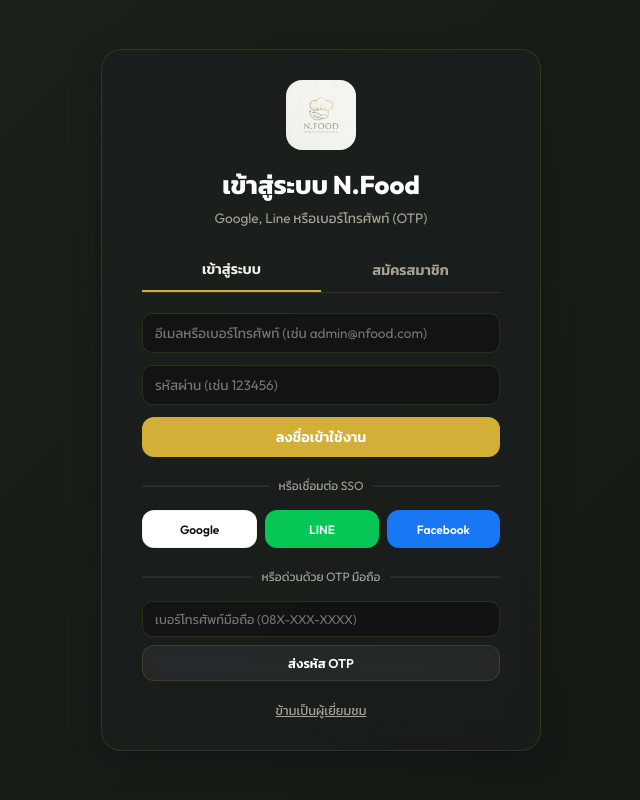
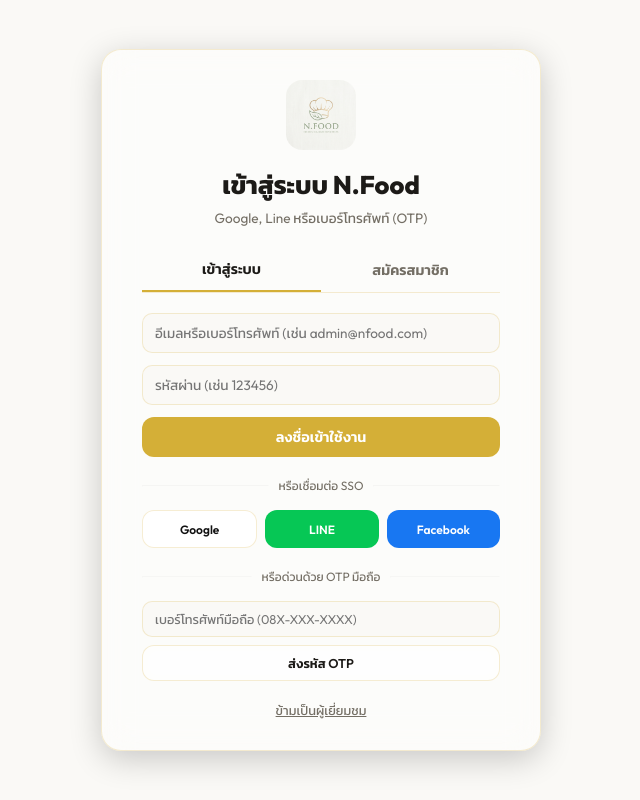
Before and after one commit to jatupattarachait-boop/New-Food, a React (Vite) app: page / in a window 1280 px wide. Shown: the top 800 px of the page, without its empty margins (319-959 px from the left). Built offline with nearby package versions, Linux system fonts and the light colour scheme.

Commit message:
design: set default theme to White-Gold and style components for clean light background

```diff
--- a/src/App.jsx
+++ b/src/App.jsx
@@ -262,7 +262,7 @@
 ];
 
 export default function App() {
-  const [theme, setTheme] = useState('dark');
+  const [theme, setTheme] = useState('light');
   const [language, setLanguage] = useState('th');
   const [activeTab, setActiveTab] = useState(() => localStorage.getItem('nfood_active_tab') || 'home');
   const [showLangMenu, setShowLangMenu] = useState(false);
@@ -956,14 +956,14 @@
   };
 
   return (
-    <div className={`app-container ${theme === 'light' ? 'light-mode' : ''} ${isRTL ? 'rtl-layout' : ''}`}>
+    <div className={`app-container ${theme === 'dark' ? 'dark-mode' : ''} ${isRTL ? 'rtl-layout' : ''}`}>
 
       {/* 1. ล็อกอินโมดอลบังคับ (Authentication Screen) */}
       {showLoginModal && (
-        <div className="cooking-modal" style={{ display: 'flex', zIndex: 1001, background: 'linear-gradient(135deg, #1b231c, #111812)', justifyContent: 'center', alignItems: 'center' }}>
+        <div className="cooking-modal" style={{ display: 'flex', zIndex: 1001, background: 'var(--bg-primary)', justifyContent: 'center', alignItems: 'center' }}>
           <div className="glass-card" style={{ maxWidth: '440px', width: '100%', padding: '30px 40px', textAlign: 'center', border: '1px solid var(--border-card)', maxHeight: '95vh', overflowY: 'auto' }}>
             <img src="/New-Food/nfood_lux_logo.png" alt="N.Food Logo" style={{ margin: '0 auto 16px auto', width: '70px', height: '70px', borderRadius: '16px', objectFit: 'cover', display: 'block' }} />
-            <h2 style={{ fontSize: '1.6rem', fontWeight: 800, marginBottom: '4px', color: 'white' }}>{t.loginTitle}</h2>
+            <h2 style={{ fontSize: '1.6rem', fontWeight: 800, marginBottom: '4px', color: 'var(--color-text-main)' }}>{t.loginTitle}</h2>
             <p style={{ color: 'var(--color-text-muted)', marginBottom: '20px', fontSize: '0.85rem' }}>{t.loginSubtitle}</p>
 
             {/* แท็บสลับหน้าจอ */}
@@ -995,7 +995,7 @@
                       value={loginEmail}
                       onChange={(e) => setLoginEmail(e.target.value)}
                       className="form-input"
-                      style={{ width: '100%', height: '40px', background: 'rgba(0,0,0,0.3)', color: 'white', fontSize: '0.85rem' }}
+                      style={{ width: '100%', height: '40px', fontSize: '0.85rem' }}
                       required
                     />
                   </div>
@@ -1006,7 +1006,7 @@
                       value={loginPassword}
                       onChange={(e) => setLoginPassword(e.target.value)}
                       className="form-input"
-                      style={{ width: '100%', height: '40px', background: 'rgba(0,0,0,0.3)', color: 'white', fontSize: '0.85rem' }}
+                      style={{ width: '100%', height: '40px', fontSize: '0.85rem' }}
                       required
                     />
                   </div>
@@ -1049,9 +1049,9 @@
                       onChange={(e) => setPhone(e.target.value)}
                       placeholder="เบอร์โทรศัพท์มือถือ (08X-XXX-XXXX)"
                       className="form-input"
-                      style={{ width: '100%', height: '36px', border: '1px solid var(--border-card)', background: 'rgba(0,0,0,0.3)', color: 'white', fontSize: '0.8rem' }}
+                      style={{ width: '100%', height: '36px', fontSize: '0.8rem' }}
                     />
-                    <button type="submit" className="control-btn" style={{ justifyContent: 'center', height: '36px', background: 'rgba(255,255,255,0.05)', color: 'white', fontSize: '0.8rem' }}>
+                    <button type="submit" className="control-btn" style={{ justifyContent: 'center', height: '36px', fontSize: '0.8rem' }}>
                       {t.sendOtp}
                     </button>
                   </form>
@@ -1064,7 +1064,7 @@
                       maxLength={6}
                       placeholder="กรอก OTP 6 หลัก (123456)"
                       className="form-input"
-                      style={{ width: '100%', height: '36px', border: '1px solid var(--border-card)', background: 'rgba(0,0,0,0.3)', color: 'white', textAlign: 'center', fontSize: '0.95rem', letterSpacing: 4 }}
+                      style={{ width: '100%', height: '36px', textAlign: 'center', fontSize: '0.95rem', letterSpacing: 4 }}
                     />
                     <button type="submit" className="control-btn" style={{ justifyContent: 'center', height: '36px', background: 'var(--color-accent)', color: 'white', border: 'none', fontSize: '0.8rem' }}>
                       {t.submit}
@@ -1082,7 +1082,7 @@
                     value={regName}
                     onChange={(e) => setRegName(e.target.value)}
                     className="form-input"
-                    style={{ width: '100%', height: '40px', background: 'rgba(0,0,0,0.3)', color: 'white', fontSize: '0.85rem' }}
+                    style={{ width: '100%', height: '40px', fontSize: '0.85rem' }}
                     required
                   />
                 </div>
@@ -1093,7 +1093,7 @@
                     value={regEmail}
                     onChange={(e) => setRegEmail(e.target.value)}
                     className="form-input"
-                    style={{ width: '100%', height: '40px', background: 'rgba(0,0,0,0.3)', color: 'white', fontSize: '0.85rem' }}
+                    style={{ width: '100%', height: '40px', fontSize: '0.85rem' }}
                     required
                   />
                 </div>
@@ -1104,7 +1104,7 @@
                     value={regPassword}
                     onChange={(e) => setRegPassword(e.target.value)}
                     className="form-input"
-                    style={{ width: '100%', height: '40px', background: 'rgba(0,0,0,0.3)', color: 'white', fontSize: '0.85rem' }}
+                    style={{ width: '100%', height: '40px', fontSize: '0.85rem' }}
                     required
                   />
                 </div>
@@ -1115,7 +1115,7 @@
                     value={regConfirmPassword}
                     onChange={(e) => setRegConfirmPassword(e.target.value)}
                     className="form-input"
-                    style={{ width: '100%', height: '40px', background: 'rgba(0,0,0,0.3)', color: 'white', fontSize: '0.85rem' }}
+                    style={{ width: '100%', height: '40px', fontSize: '0.85rem' }}
                     required
                   />
                 </div>
--- a/src/index.css
+++ b/src/index.css
@@ -2,6 +2,22 @@
 
 :root {
   --font-main: 'Outfit', 'Kanit', sans-serif;
+  --bg-primary: #faf9f6;
+  --bg-secondary: #ffffff;
+  --bg-card: rgba(255, 255, 255, 0.45);
+  --border-card: rgba(212, 175, 55, 0.22);
+  --color-text-main: #1c1a17;
+  --color-text-muted: #736e64;
+  --color-accent: #d4af37;
+  --color-accent-hover: #c59b27;
+  --color-accent-glow: rgba(212, 175, 55, 0.12);
+  --color-success: #8eac50;
+  --color-warning: #d58c73;
+  --transition-smooth: all 0.3s cubic-bezier(0.4, 0, 0.2, 1);
+  --shadow-glow: 0 8px 32px rgba(212, 175, 55, 0.08);
+}
+
+.dark-mode {
   --bg-primary: #121415;
   --bg-secondary: #1a1c1e;
   --bg-card: rgba(30, 32, 34, 0.55);
@@ -11,23 +27,7 @@
   --color-accent: #d4af37;
   --color-accent-hover: #f3e5ab;
   --color-accent-glow: rgba(212, 175, 55, 0.1);
-  --color-success: #8eac50;
-  --color-warning: #d58c73;
-  --transition-smooth: all 0.3s cubic-bezier(0.4, 0, 0.2, 1);
   --shadow-glow: 0 4px 24px rgba(212, 175, 55, 0.08);
-}
-
-.light-mode {
-  --bg-primary: #faf9f6;
-  --bg-secondary: #ffffff;
-  --bg-card: rgba(255, 255, 255, 0.45);
-  --border-card: rgba(212, 175, 55, 0.22);
-  --color-text-main: #1c1a17;
-  --color-text-muted: #736e64;
-  --color-accent: #d4af37;
-  --color-accent-hover: #c59b27;
-  --color-accent-glow: rgba(212, 175, 55, 0.12);
-  --shadow-glow: 0 8px 32px rgba(212, 175, 55, 0.08);
 }
 
 
@@ -57,15 +57,15 @@
 }
 
 body {
-  background: radial-gradient(circle at 50% 50%, #171b1d 0%, #0a0c0d 100%);
+  background: radial-gradient(circle at 50% 50%, #ffffff 0%, #faf9f6 100%);
   color: var(--color-text-main);
   overflow-x: hidden;
   transition: background 0.3s ease, color 0.3s ease;
   min-height: 100vh;
 }
 
-.light-mode body {
-  background: radial-gradient(circle at 50% 50%, #ffffff 0%, #f5f4f0 100%);
+body:has(.dark-mode) {
+  background: radial-gradient(circle at 50% 50%, #171b1d 0%, #0a0c0d 100%);
 }
 
 /* App Shell Layout */
@@ -78,10 +78,10 @@
 /* Sidebar Styling (Desktop) */
 .sidebar {
   width: 280px;
-  background: rgba(18, 20, 21, 0.7);
+  background: rgba(255, 255, 255, 0.7);
   backdrop-filter: blur(30px);
   -webkit-backdrop-filter: blur(30px);
-  border-right: 1px solid rgba(212, 175, 55, 0.15);
+  border-right: 1px solid rgba(212, 175, 55, 0.2);
   display: flex;
   flex-direction: column;
   padding: 24px;
@@ -91,13 +91,13 @@
   top: 0;
   z-index: 100;
   transition: var(--transition-smooth);
-  box-shadow: 10px 0 30px rgba(0, 0, 0, 0.2);
+  box-shadow: 10px 0 30px rgba(212, 175, 55, 0.02);
 }
 
-.light-mode .sidebar {
-  background: rgba(255, 255, 255, 0.7);
-  border-right: 1px solid rgba(212, 175, 55, 0.2);
-  box-shadow: 10px 0 30px rgba(212, 175, 55, 0.02);
+.dark-mode .sidebar {
+  background: rgba(18, 20, 21, 0.7);
+  border-right: 1px solid rgba(212, 175, 55, 0.15);
+  box-shadow: 10px 0 30px rgba(0, 0, 0, 0.2);
 }
 
 .logo-section {
```
